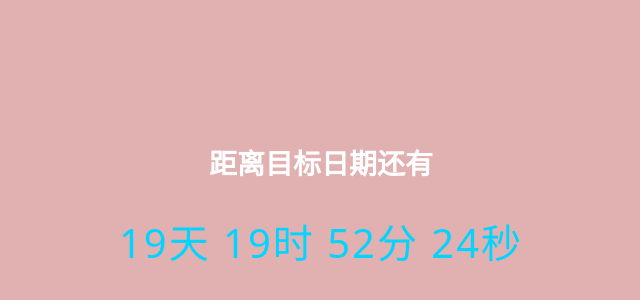
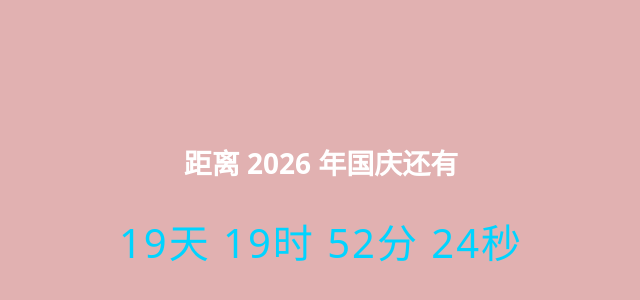
Before and after one commit to iceovo-cc/countdown-page, a plain HTML site: page index.html in a window 1280 px wide. Shown: the part 194-494 px from the top of the page, without its empty margins (319-959 px from the left). Drawn offline with Linux system fonts and the light colour scheme.

Commit message:
第三次提交：修改页面标题文字

```diff
--- a/index.html
+++ b/index.html
@@ -7,7 +7,7 @@
 </head>
 <body>
     <div class="box">
-        <h1>距离目标日期还有</h1>
+        <h1>距离 2026 年国庆还有</h1>
         <div class="time" id="time"></div>
     </div>
     <script src="main.js"></script>
```
